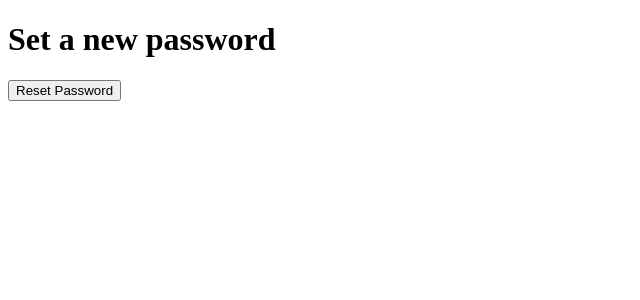
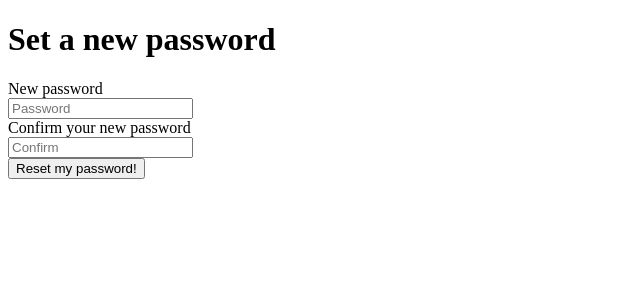
Before and after one commit to khaledAltuwaijri/cheetah, a Django app: page /users/reset/1/1/ in a window 1280 px wide. Shown: the top 300 px of the page, without its empty margins (0-640 px from the left). Run offline with Django 3.2, Linux system fonts and the light colour scheme; parts of the project's set-up code (start-up, migrations or seed data) failed here and were passed over.

Commit message:
Update the password reset views to include bootstrap 4

```diff
--- a/templates/registration/password_reset_confirm.html
+++ b/templates/registration/password_reset_confirm.html
@@ -4,11 +4,31 @@
 
 {% block content %}
 
-<h1>Set a new password</h1>
+  <div class="col-sm-10 offset-sm-1 text-center">
 
-<form method="POST">
-  {% csrf_token %}
-  {{ form.as_p }}
-  <input type="submit" value="Reset Password">
-</form>
+
+    <h1>Set a new password</h1>
+    <form class="form-horizontal form" name="ResetPasswordForm" method="POST">
+      {% csrf_token %}
+      {% if next %}
+        <input type="hidden" name="next" value="{{ next }}" />
+      {% endif %}
+
+      <div class="control-group">
+        <label class="control-label" for="id_new_password1">New password</label>
+        <div class="controls">
+            <input class="form-control" type="password" name="new_password1" id="id_new_password1" placeholder="Password">
+        </div>
+      </div>
+
+      <div class="control-group">
+        <label class="control-label" for="id_new_password2">Confirm your new password</label>
+        <div class="controls">
+            <input class="form-control" type="password" name="new_password2" id="id_new_password2" placeholder="Confirm">
+        </div>
+      </div>
+
+      <button type="submit" class="btn btn-outline-success m-4">Reset my password!</button>
+    </form>
+  </div>
 {% endblock %}
```
Also changed, not shown: templates/registration/password_reset_complete.html (+5 -4 lines), templates/registration/password_reset_form.html (+18 -8 lines).
